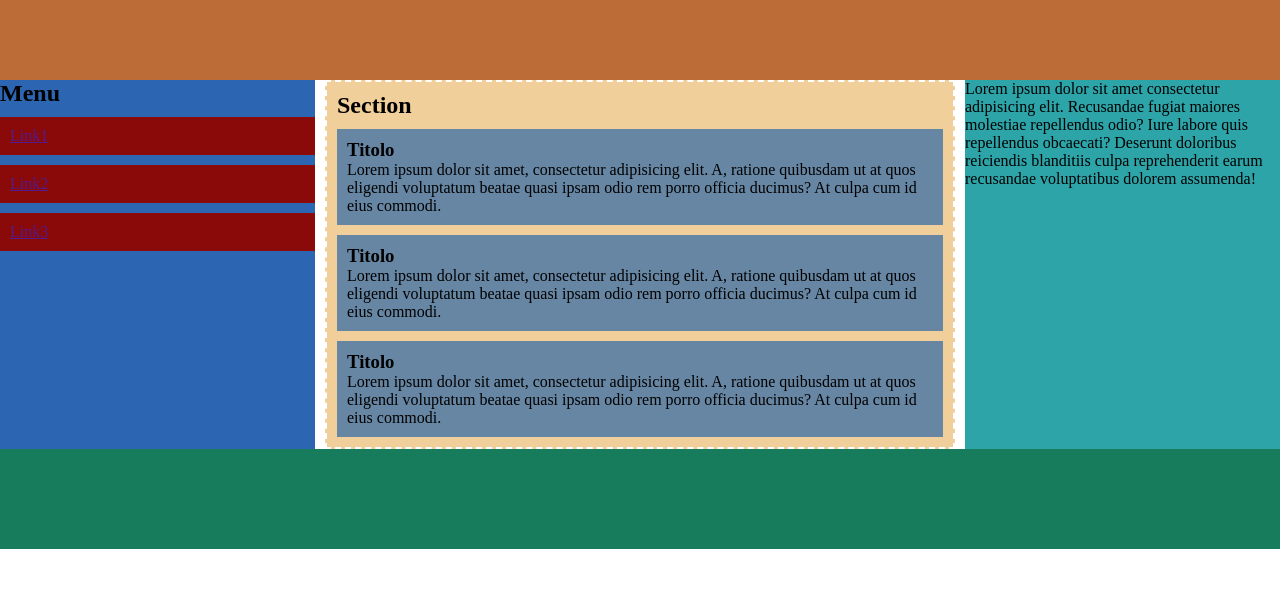
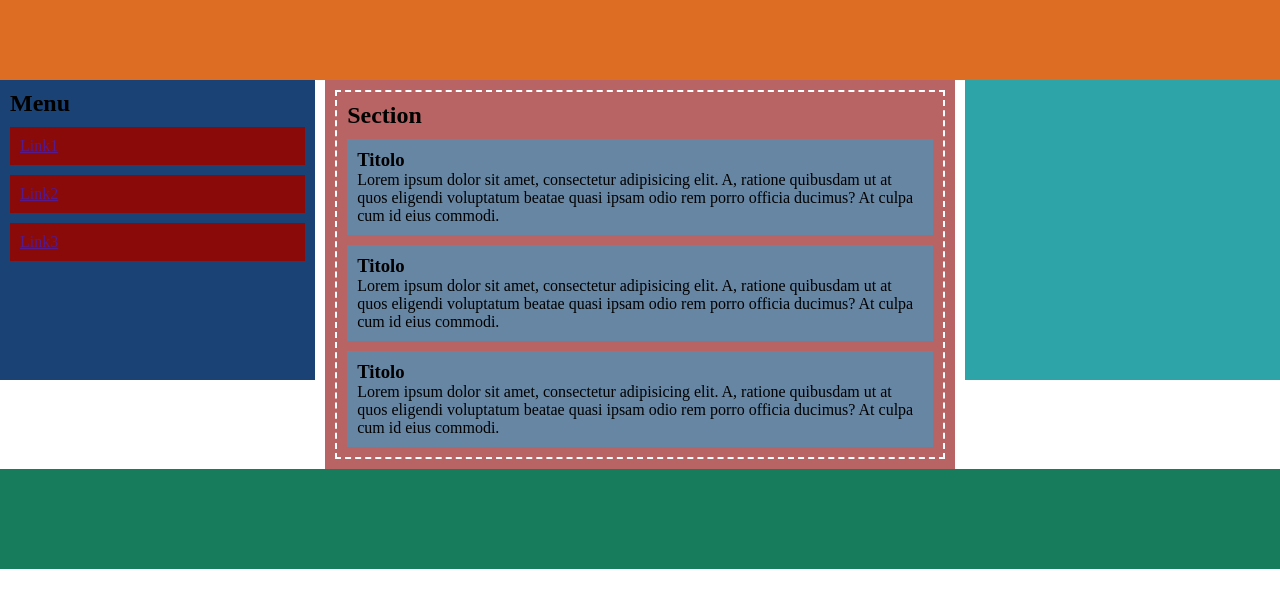
Before and after one commit to LeonardoFilesi/css-flex-layout, a plain HTML site: page index.html in a window 1280 px wide. Drawn offline with Linux system fonts and the light colour scheme.

Commit message:
struttura perfezionata

```diff
--- a/css/style.css
+++ b/css/style.css
@@ -13,18 +13,21 @@
 /*HEADER*/
 header {
     height: 80px;
-    background-color: rgb(187, 108, 55);
+    background-color: rgb(221, 109, 34);
 }
 
 /*MAIN*/
 main.flex {
     gap: 10px;
+    align-items: flex-start;
 }
 
 /*navigation bar*/
 nav.menu {
-    background-color: rgb(44, 102, 179) ;
+    background-color: rgb(27, 66, 117) ;
     width: 25%;
+    padding: 10px;
+    min-height: 300px;
 }
 
 nav.menu li {
@@ -37,7 +40,8 @@ nav.menu li {
 .main-section {
     display: block;
     width: 50%;
-    background-color: rgb(241, 207, 154);
+    background-color: rgb(185, 100, 100);
+    padding: 10px;
 }
 
 .wrapper {
@@ -58,6 +62,7 @@ aside {
     display: block;
     background-color: rgb(45, 164, 168);
     width: 25%;
+    min-height: 300px;
 }
 
 /*FOOTER*/
--- a/index.html
+++ b/index.html
@@ -47,7 +47,7 @@
 
 <!--banner-->
         <aside>
-            Lorem ipsum dolor sit amet consectetur adipisicing elit. Recusandae fugiat maiores molestiae repellendus odio? Iure labore quis repellendus obcaecati? Deserunt doloribus reiciendis blanditiis culpa reprehenderit earum recusandae voluptatibus dolorem assumenda!
+            <img src="" alt="">
         </aside>
 <!--end banner-->
 
```
